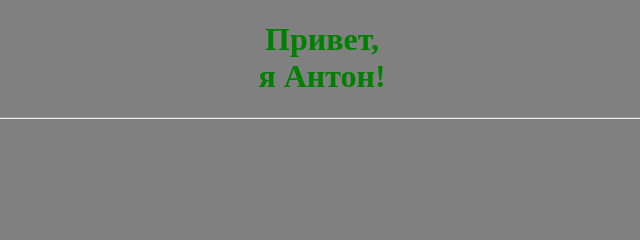
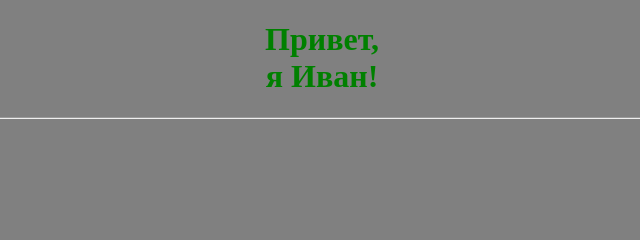
Before and after one commit to ivnkml/cloned, a plain HTML site: page index.html in a window 1280 px wide. Shown: the top 240 px of the page, 318-958 px from the left. Drawn offline with Linux system fonts and the light colour scheme.

Commit message:
Update index.html
проверка для себя

```diff
--- a/index.html
+++ b/index.html
@@ -35,7 +35,7 @@
     </style>
 </head>
 <body bgcolor="gray">
-<h1>Привет,<BR>я Антон!</h1>
+<h1>Привет,<BR>я Иван!</h1>
 <hr>
 <div id="test1">Этот текст обо мне.</div>
     <BR><ol><li >Люблю теннис<li>Люблю кушать<li>Люблю спать</ol>
```
